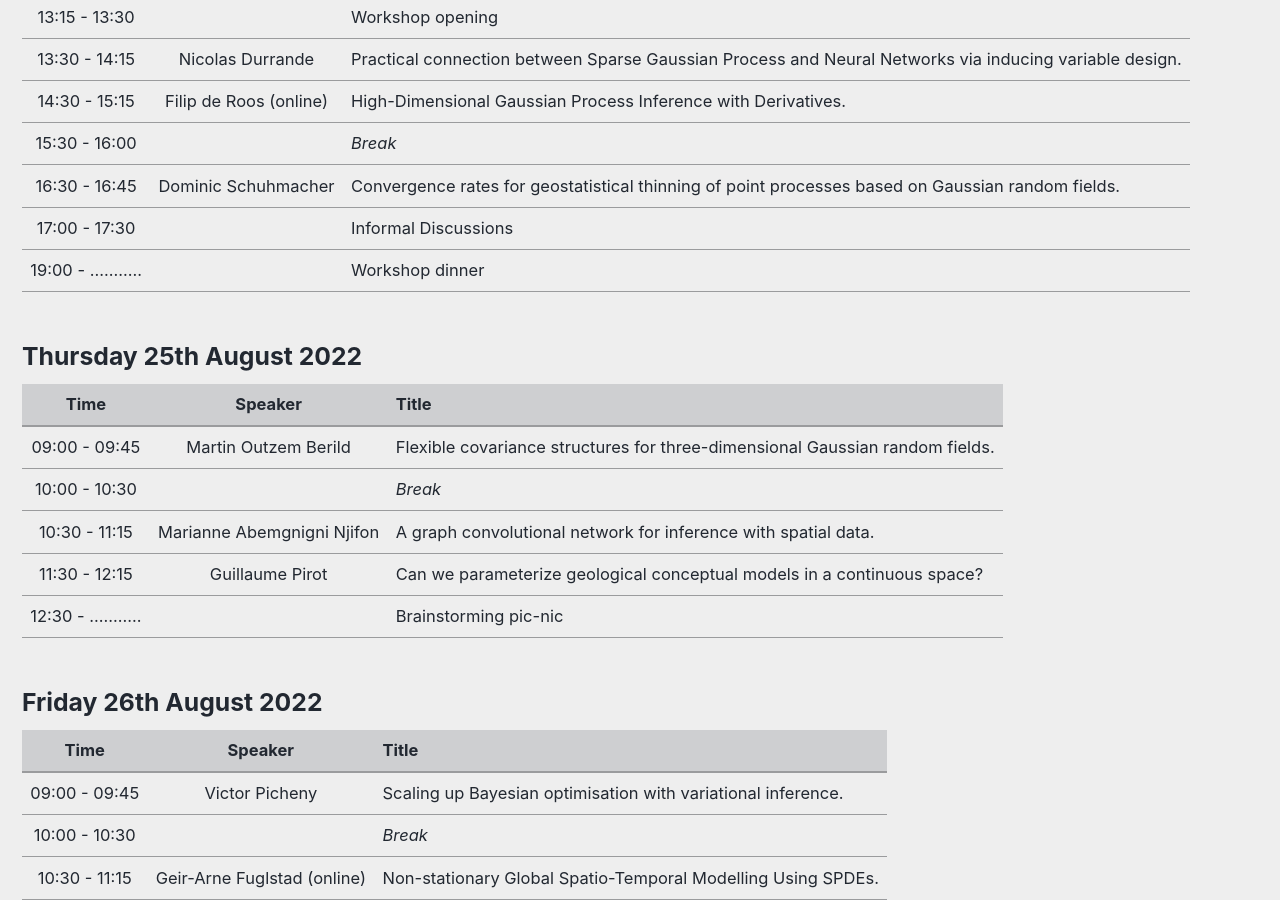
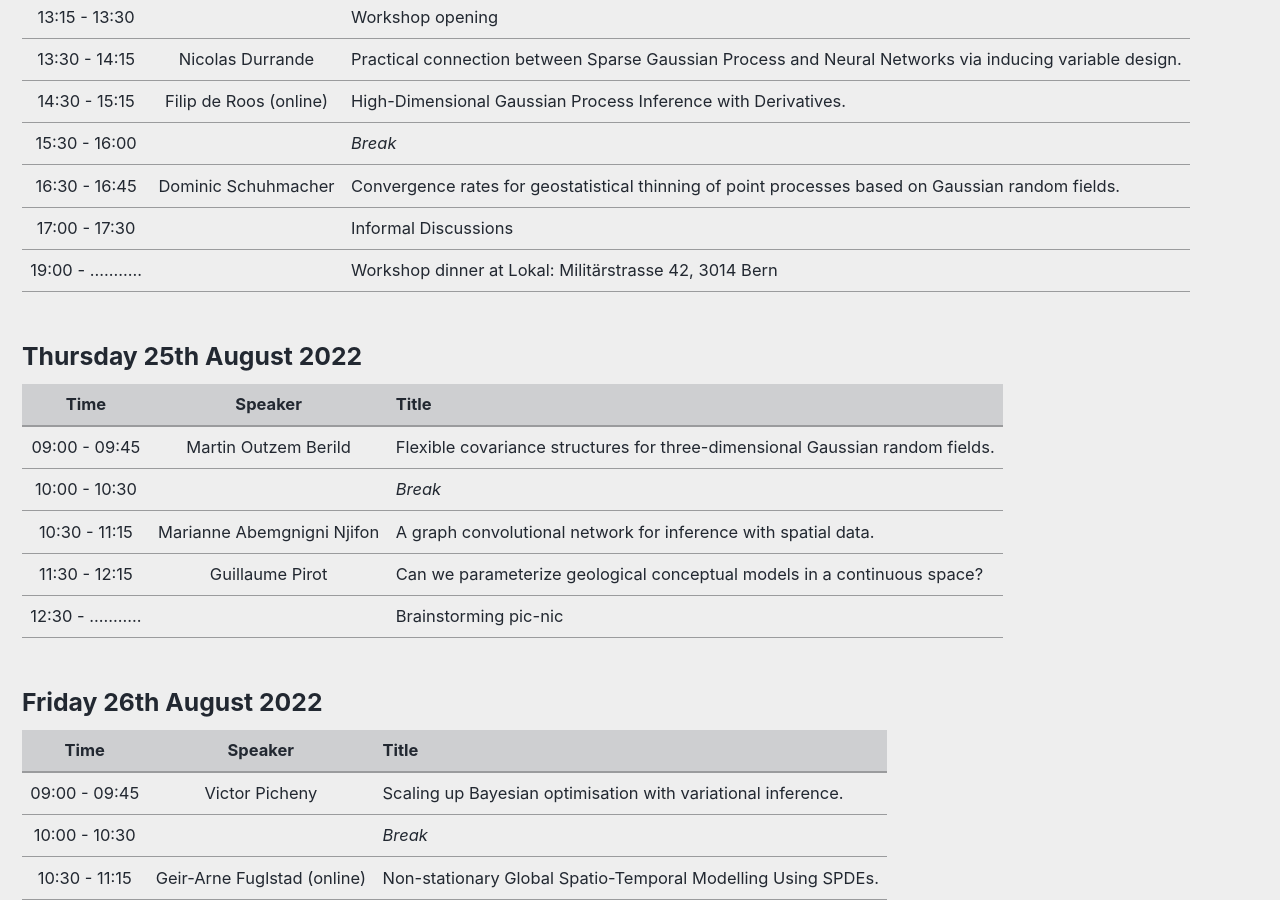
Before and after one commit to workshop-Bern-Toulouse/workshop-bern-toulouse.github.io, a Jekyll site: the page built from _pages/program.md, in a window 1280 px wide and 900 px high, scrolled down 603 px. Built offline with Jekyll 4.4.1, drawn with Linux system fonts in a browser that asks for light colours; cached includes are drawn as plain includes.

Commit message:
Update program.md

```diff
--- a/_pages/program.md
+++ b/_pages/program.md
@@ -22,7 +22,7 @@ header:
 | 15:30 - 16:00 |  | *Break*  |
 | 16:30 - 16:45 |  Dominic Schuhmacher | Convergence rates for geostatistical thinning of point processes based on Gaussian random fields. |
 | 17:00 - 17:30 |  |  Informal Discussions |
-| 19:00 - ........... | |  Workshop dinner |
+| 19:00 - ........... | |  Workshop dinner at Lokal: Militärstrasse 42, 3014 Bern |
 
 ### Thursday 25th August 2022
 
```
